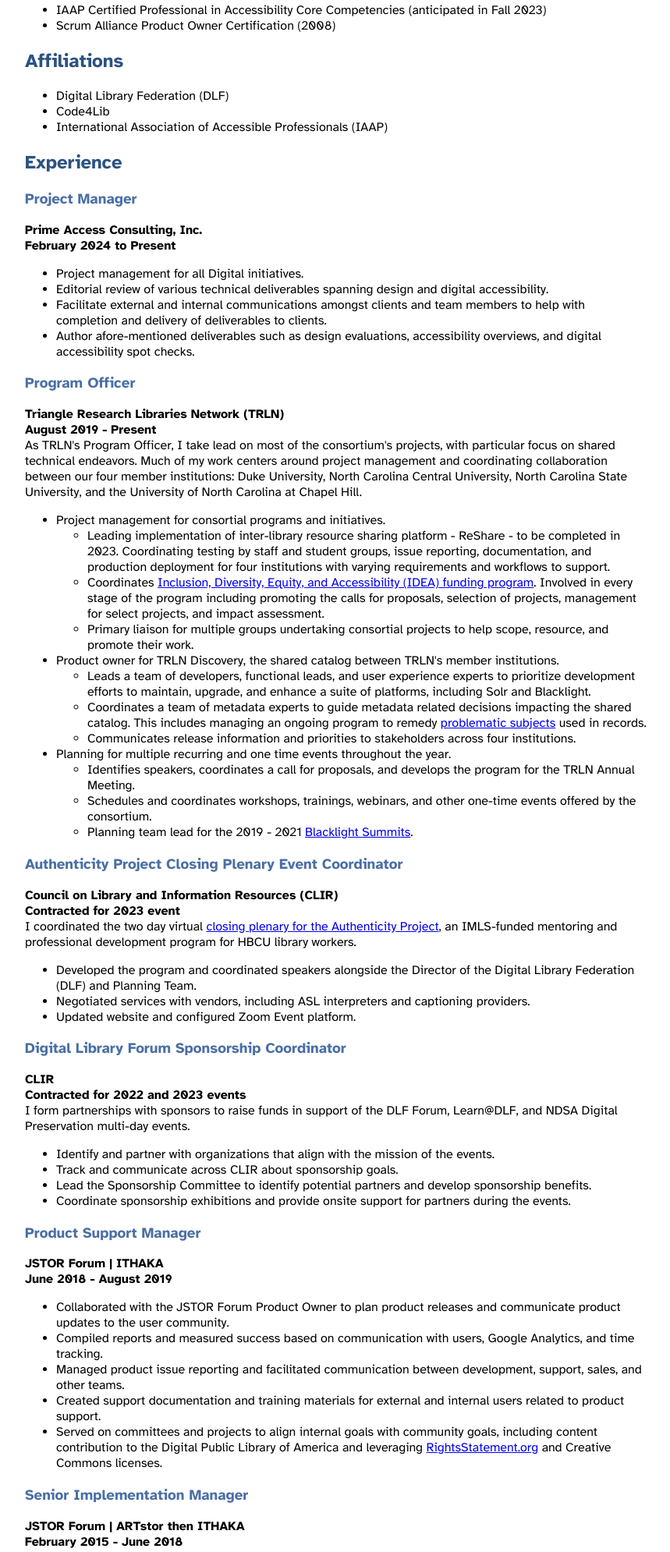
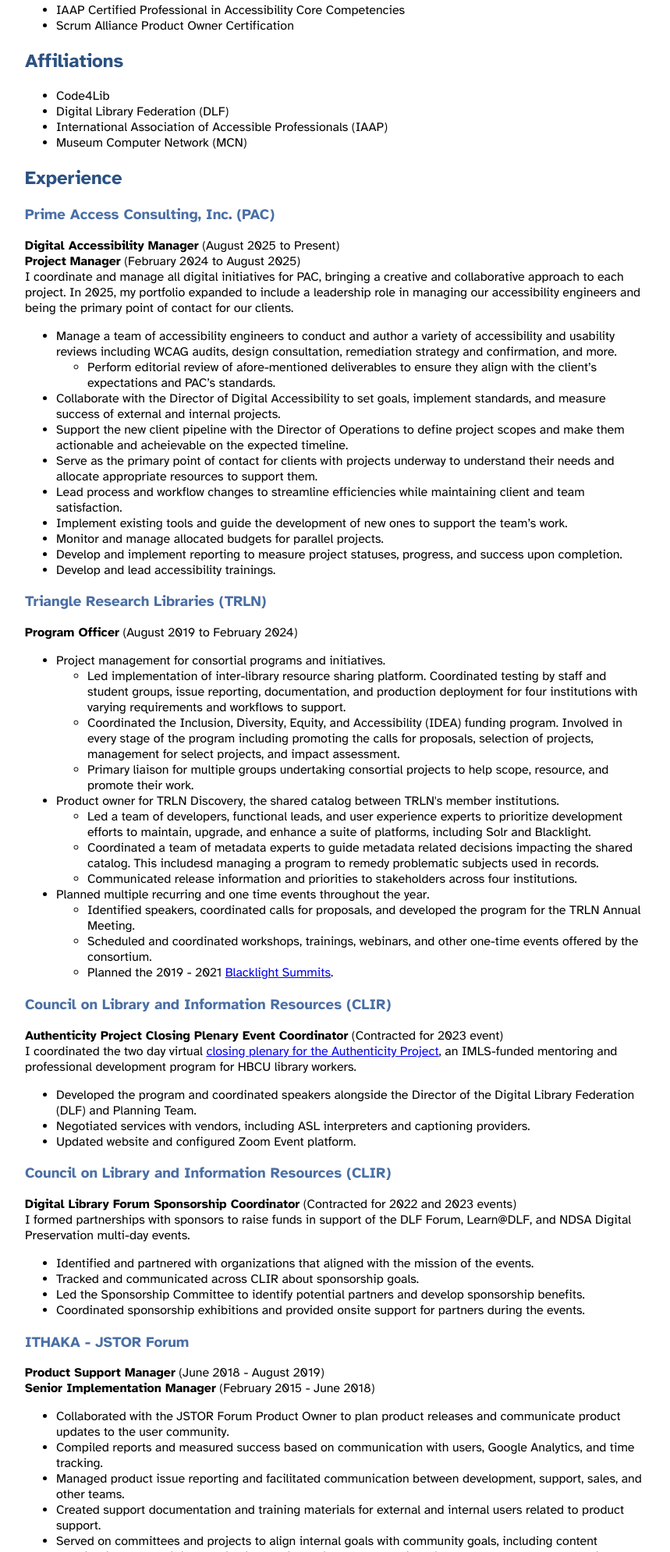
Before and after one commit to kellysmithfarrell/resume, a plain HTML site: page index.html in a window 1280 px wide. Shown: the part 391-2381 px from the top of the page at 78% size, without its empty margins (208-1067 px from the left). Drawn offline with Linux system fonts and the light colour scheme.

Commit message:
Update index.html

```diff
--- a/index.html
+++ b/index.html
@@ -59,139 +59,94 @@
 <body>
 
 <main>
-<h1>Kelly Smith Farrell</h1>
-
-<h2>Education &amp; Certifications</h2>
-
-<h3>University of North Carolina at Chapel Hill</h3>
-<p>Master of Science in Library Science (2011)<br>
-Research focus: Visual information seeking and literacy.</p>
-
-<h3>Georgia State University</h3>
-<p>Bachelor of Arts: History (2008)<br>
-Research focus: Southern women's groups and their involvement in the early 20th century eugenics movement in the United States.</p>
-
-<h3>Continuing Education</h3>
+<h1 id='Kelly Smith Farrell'>Kelly Smith Farrell</h1><h2 id='Education & Certifications'>Education & Certifications</h2><h3 id='University of North Carolina at Chapel Hill'>University of North Carolina at Chapel Hill</h3><p>Master of Science in Library Science (2011)<br>
+Research focus: Visual information seeking and literacy.</p><h3 id='Georgia State University'>Georgia State University</h3><p>Bachelor of Arts: History (2008)<br>
+Research focus: Southern women's groups and their involvement in the early 20th century eugenics movement in the United States.</p><h3 id='Continuing Education'>Continuing Education</h3><ul>
+<li>IAAP Certified Professional in Accessibility Core Competencies</li>
+<li>Scrum Alliance Product Owner Certification</li>
+</ul><h2 id='Affiliations'>Affiliations</h2><ul>
+<li>Code4Lib</li>
+<li>Digital Library Federation (DLF)</li>
+<li>International Association of Accessible Professionals (IAAP)</li>
+<li>Museum Computer Network (MCN)</li>
+</ul><h2 id='Experience'>Experience</h2><h3 id='Prime Access Consulting, Inc. (PAC)'>Prime Access Consulting, Inc. (PAC)</h3><p><b>Digital Accessibility Manager</b> (August 2025 to Present)<br>
+<b>Project Manager</b> (February 2024 to August 2025)<br>
+I coordinate and manage all digital initiatives for PAC, bringing a creative and collaborative approach to each project. In 2025, my portfolio expanded to include a leadership role in managing our accessibility engineers and being the primary point of contact for our clients.</p><ul>
+<li>Manage a team of accessibility engineers to conduct and author a variety of accessibility and usability reviews including WCAG audits, design consultation, remediation strategy and confirmation, and more.
 <ul>
-<li>IAAP Certified Professional in Accessibility Core Competencies (anticipated in Fall 2023)</li>
-<li>Scrum Alliance Product Owner Certification (2008)</li>
+<li>Perform editorial review of afore-mentioned deliverables to ensure they align with the client’s expectations and PAC’s standards.</li>
 </ul>
-
-<h2>Affiliations</h2>
-<ul>
-<li>Digital Library Federation (DLF)</li>
-<li>Code4Lib</li>
-<li>International Association of Accessible Professionals (IAAP)</li>
-</ul>
-
-<h2>Experience</h2>
-
-<h3>Project Manager</h3>
-<p><strong>Prime Access Consulting, Inc.</strong><br>
-<strong>February 2024 to Present</strong></p>
-<ul>
-<li>Project management for all Digital initiatives.</li>
-<li>Editorial review of various technical deliverables spanning design and digital accessibility.</li>
-<li>Facilitate external and internal communications amongst clients and team members to help with completion and delivery of deliverables to clients.</li>
-<li>Author afore-mentioned deliverables such as design evaluations, accessibility overviews, and digital accessibility spot checks.</li>
-</ul>
-
-<h3>Program Officer</h3>
-<p><strong>Triangle Research Libraries Network (TRLN)</strong><br>
-<strong>August 2019 - Present</strong><br>
-As TRLN's Program Officer, I take lead on most of the consortium's projects, with particular focus on shared technical endeavors. Much of my work centers around project management and coordinating collaboration between our four member institutions: Duke University, North Carolina Central University, North Carolina State University, and the University of North Carolina at Chapel Hill.</p>
-<ul>
+</li>
+<li>Collaborate with the Director of Digital Accessibility to set goals, implement standards, and measure success of external and internal projects.</li>
+<li>Support the new client pipeline with the Director of Operations to define project scopes and make them actionable and acheievable on the expected timeline.</li>
+<li>Serve as the primary point of contact for clients with projects underway to understand their needs and allocate appropriate resources to support them.</li>
+<li>Lead process and workflow changes to streamline efficiencies while maintaining client and team satisfaction.</li>
+<li>Implement existing tools and guide the development of new ones to support the team’s work.</li>
+<li>Monitor and manage allocated budgets for parallel projects.</li>
+<li>Develop and implement reporting to measure project statuses, progress, and success upon completion.</li>
+<li>Develop and lead accessibility trainings.</li>
+</ul><h3 id='Triangle Research Libraries (TRLN)'>Triangle Research Libraries (TRLN)</h3><p><b>Program Officer</b> (August 2019 to February 2024)</p><ul>
 <li>Project management for consortial programs and initiatives.
 <ul>
-  <li>Leading implementation of inter-library resource sharing platform - ReShare - to be completed in 2023. Coordinating testing by staff and student groups, issue reporting, documentation, and production deployment for four institutions with varying requirements and workflows to support.</li>
-  <li>Coordinates <a href="https://trln.org/trln-idea-funding/">Inclusion, Diversity, Equity, and Accessibility (IDEA) funding program</a>. Involved in every stage of the program including promoting the calls for proposals, selection of projects, management for select projects, and impact assessment.</li>
+<li>Led implementation of inter-library resource sharing platform. Coordinated testing by staff and student groups, issue reporting, documentation, and production deployment for four institutions with varying requirements and workflows to support.</li>
+<li>Coordinated the Inclusion, Diversity, Equity, and Accessibility (IDEA) funding program. Involved in every stage of the program including promoting the calls for proposals, selection of projects, management for select projects, and impact assessment.</li>
 <li>Primary liaison for multiple groups undertaking consortial projects to help scope, resource, and promote their work.</li>
 </ul>
 </li>
 <li>Product owner for TRLN Discovery, the shared catalog between TRLN's member institutions.
 <ul>
-  <li>Leads a team of developers, functional leads, and user experience experts to prioritize development efforts to maintain, upgrade, and enhance a suite of platforms, including Solr and Blacklight.</li>
-  <li>Coordinates a team of metadata experts to guide metadata related decisions impacting the shared catalog. This includes managing an ongoing program to remedy <a href="https://trln.org/resources/subject-remapping/">problematic subjects</a> used in records.</li>
-  <li>Communicates release information and priorities to stakeholders across four institutions.</li>
+<li>Led a team of developers, functional leads, and user experience experts to prioritize development efforts to maintain, upgrade, and enhance a suite of platforms, including Solr and Blacklight.</li>
+<li>Coordinated a team of metadata experts to guide metadata related decisions impacting the shared catalog. This includesd managing a program to remedy problematic subjects used in records.</li>
+<li>Communicated release information and priorities to stakeholders across four institutions.</li>
 </ul>
 </li>
-<li>Planning for multiple recurring and one time events throughout the year.
+<li>Planned multiple recurring and one time events throughout the year.
 <ul>
-  <li>Identifies speakers, coordinates a call for proposals, and develops the program for the TRLN Annual Meeting.</li>
-  <li>Schedules and coordinates workshops, trainings, webinars, and other one-time events offered by the consortium.</li>
-  <li>Planning team lead for the 2019 - 2021 <a href="https://github.com/projectblacklight/blacklight/wiki/Blacklight-Summits-and-Events">Blacklight Summits</a>.</li>
+<li>Identified speakers, coordinated calls for proposals, and developed the program for the TRLN Annual Meeting.</li>
+<li>Scheduled and coordinated workshops, trainings, webinars, and other one-time events offered by the consortium.</li>
+<li>Planned the 2019 - 2021 <a href='https://github.com/projectblacklight/blacklight/wiki/Blacklight-Summits-and-Events'>Blacklight Summits</a>.</li>
 </ul>
 </li>
-</ul>
-
-<h3>Authenticity Project Closing Plenary Event Coordinator</h3>
-<p><strong>Council on Library and Information Resources (CLIR)</strong><br>
-<strong>Contracted for 2023 event</strong><br>
-I coordinated the two day virtual <a href="https://authenticity.diglib.org/">closing plenary for the Authenticity Project</a>, an IMLS-funded mentoring and professional development program for HBCU library workers.</p>
-<ul>
+</ul><h3 id='Council on Library and Information Resources (CLIR)'>Council on Library and Information Resources (CLIR)</h3><p><b>Authenticity Project Closing Plenary Event Coordinator</b> (Contracted for 2023 event)<br>
+I coordinated the two day virtual <a href='https://authenticity.diglib.org/'>closing plenary for the Authenticity Project</a>, an IMLS-funded mentoring and professional development program for HBCU library workers.</p><ul>
 <li>Developed the program and coordinated speakers alongside the Director of the Digital Library Federation (DLF) and Planning Team.</li>
 <li>Negotiated services with vendors, including ASL interpreters and captioning providers.</li>
 <li>Updated website and configured Zoom Event platform.</li>
-</ul>
-
-<h3>Digital Library Forum Sponsorship Coordinator</h3>
-<p><strong>CLIR</strong><br>
-<strong>Contracted for 2022 and 2023 events</strong><br>
-I form partnerships with sponsors to raise funds in support of the DLF Forum, Learn@DLF, and NDSA Digital Preservation multi-day events.</p>
-<ul>
-<li>Identify and partner with organizations that align with the mission of the events.</li>
-<li>Track and communicate across CLIR about sponsorship goals.</li>
-<li>Lead the Sponsorship Committee to identify potential partners and develop sponsorship benefits.</li>
-<li>Coordinate sponsorship exhibitions and provide onsite support for partners during the events.</li>
-</ul>
-
-<h3>Product Support Manager</h3>
-<p><strong>JSTOR Forum | ITHAKA</strong><br>
-<strong>June 2018 - August 2019</strong></p>
-<ul>
+</ul><h3 id='Council on Library and Information Resources (CLIR)'>Council on Library and Information Resources (CLIR)</h3><p><b>Digital Library Forum Sponsorship Coordinator</b> (Contracted for 2022 and 2023 events)<br>
+I formed partnerships with sponsors to raise funds in support of the DLF Forum, Learn@DLF, and NDSA Digital Preservation multi-day events.</p><ul>
+<li>Identified and partnered with organizations that aligned with the mission of the events.</li>
+<li>Tracked and communicated across CLIR about sponsorship goals.</li>
+<li>Led the Sponsorship Committee to identify potential partners and develop sponsorship benefits.</li>
+<li>Coordinated sponsorship exhibitions and provided onsite support for partners during the events.</li>
+</ul><h3 id='ITHAKA - JSTOR Forum'>ITHAKA - JSTOR Forum</h3><p><b>Product Support Manager</b> (June 2018 - August 2019)<br>
+<b>Senior Implementation Manager</b> (February 2015 - June 2018)</p><ul>
 <li>Collaborated with the JSTOR Forum Product Owner to plan product releases and communicate product updates to the user community.</li>
 <li>Compiled reports and measured success based on communication with users, Google Analytics, and time tracking.</li>
 <li>Managed product issue reporting and facilitated communication between development, support, sales, and other teams.</li>
 <li>Created support documentation and training materials for external and internal users related to product support.</li>
-<li>Served on committees and projects to align internal goals with community goals, including content contribution to the Digital Public Library of America and leveraging <a href="https://rightsstatements.org">RightsStatement.org</a> and Creative Commons licenses.</li>
-</ul>
-
-<h3>Senior Implementation Manager</h3>
-<p><strong>JSTOR Forum | ARTstor then ITHAKA</strong><br>
-<strong>February 2015 - June 2018</strong></p>
-<ul>
+<li>Served on committees and projects to align internal goals with community goals, including content contribution to the Digital Public Library of America and leveraging <a href='https://rightsstatements.org'>RightsStatement.org</a> and Creative Commons licenses.</li>
 <li>Worked directly with users to trial, onboard, build, and share their digital collections.</li>
 <li>Investigated issue reports, escalated to development teams, and kept users informed of status.</li>
 <li>Consulted on digital projects for institutions with complex workflows to meet their goals and community standards.</li>
 <li>Migrated digital projects into JSTOR Forum from legacy platforms on behalf of institutions.</li>
 <li>Provided regular training, user group meetings, and other outreach opportunities.</li>
-</ul>
-
-<h3>Visual Resources Librarian</h3>
-<p><strong>Digital Scholarship Services &amp; Department of Art | Lafayette College</strong><br>
-<strong>January 2012 - December 2014</strong></p>
-<ul>
+</ul><h3 id='Lafayette College'>Lafayette College</h3><p><b>Visual Resources Librarian</b> (January 2012 - December 2014)</p><ul>
 <li>Curated the college's visual resources collection used for research and teaching.</li>
 <li>Developed and managed projects such as digitization of art works from the Experimental Printmaking Institute.</li>
 <li>Provided research and instruction services to faculty, staff, and students.</li>
-</ul>
-
-<h2>Professional Skills</h2>
-<ul>
-<li>Editing and Reporting Software: Adobe Creative Suite and Tableau</li>
-<li>Workflow and Communication Management: Jira, Confluence, Asana, Zendesk, and Trello</li>
-<li>Standards &amp; Languages: WCAG, ARIA, Dublin Core, VRA Core, and MARC</li>
-<li>Library Systems: ILLiad, Relais D2D, and ReShare Returnables</li>
-</ul>
-
-<h2>Publications and Presentations</h2>
-<ul>
-<li>Ashmore, B., Farrell, K., Kilb, M., Martin, V., Wickes, A. (2022). TRLN Guide to Negotiating Accessibility in E-Resource Licenses. <a href="http://bit.ly/trln-a11y-eresource-license">bit.ly/trln-a11y-eresource-license</a></li>
-<li>Farrell, Kelly. &ldquo;Remapping LC Subject Headings in TRLN Discovery.&rdquo; Presentation for RUSA Decolonizing the Catalog: Anti-Racist Description Practices from Authority Records to Discovery Layers. 2021. <a href="https://docs.google.com/presentation/d/18eXb3egTCnqI3VvxWOTGyrwi3OPHf8Yo_ZfGa-fsK1Y">https://docs.google.com/presentation/d/18eXb3egTCnqI3VvxWOTGyrwi3OPHf8Yo_ZfGa-fsK1Y</a></li>
-<li>Moderated &ldquo;Critical Information Literacy in Art &amp; Design Libraries.&rdquo; Presentation at the annual conference of the Art Libraries Society of North America in New Orleans, LA, 2017.</li>
-<li>Smith, Kelly A. &ldquo;Back to Basics &ndash; Cataloging Workflows and Solutions.&rdquo; Presentation at annual conference of the Visual Resources Association in Milwaukee, WI, 2014. <a href="http://www.slideshare.net/VisResAssoc/vra-2014-backtobasicssmith">http://www.slideshare.net/VisResAssoc/vra-2014-backtobasicssmith</a></li>
-<li>Smith, Kelly A. &ldquo;Image Seeking and Use Practices of Graduate History Students: Avenues to Incorporating Visual Literacy.&rdquo; Presentation at annual conference of the Visual Resources Association in Providence, RI, 2013. <a href="http://www.slideshare.net/VisResAssoc/vra-2013-pedagogical-studies-in-visual-literacy-smith">http://www.slideshare.net/VisResAssoc/vra-2013-pedagogical-studies-in-visual-literacy-smith</a></li>
-<li>Smith, Kelly A. &ldquo;Image seeking and use by graduate history students: An exploratory study.&rdquo; Master's paper, University of North Carolina at Chapel Hill, 2011. <a href="https://cdr.lib.unc.edu/record/uuid:7a82ddb2-cfeb-4985-88a8-d62fa27bd301">https://cdr.lib.unc.edu/record/uuid:7a82ddb2-cfeb-4985-88a8-d62fa27bd301</a></li>
+</ul><h2 id='Professional Skills'>Professional Skills</h2><ul>
+<li>Well versed in project, workflow, and communication management systems, such as Github, Jira, Confluence, Asana, Zendesk, and Trello.</li>
+<li>Working knowledge of accessibility guidelines, standards, and legislation including WCAG, EN 301 549, ARIA, ADA, and EAA.</li>
+<li>Editing and Reporting Software: Adobe Creative Suite, Tableau, and Highcharts</li>
+<li>Cataloging standards: MARC, Dublin Core, and VRA Core.</li>
+<li>Strong understanding of a variety of library systems including ILS and resource sharing platforms.</li>
+</ul><h2 id='Publications and Presentations'>Publications and Presentations</h2><ul>
+<li>Ashmore, B., Farrell, K., Kilb, M., Martin, V., Wickes, A. (2022). TRLN Guide to Negotiating Accessibility in E-Resource Licenses. <a href='http://bit.ly/trln-a11y-eresource-license'>bit.ly/trln-a11y-eresource-license</a></li>
+<li>Farrell, Kelly. “Remapping LC Subject Headings in TRLN Discovery.” Presentation for RUSA Decolonizing the Catalog: Anti-Racist Description Practices from Authority Records to Discovery Layers. 2021. <a href='https://docs.google.com/presentation/d/18eXb3egTCnqI3VvxWOTGyrwi3OPHf8Yo_ZfGa-fsK1Y'>https://docs.google.com/presentation/d/18eXb3egTCnqI3VvxWOTGyrwi3OPHf8Yo_ZfGa-fsK1Y</a></li>
+<li>Moderated “Critical Information Literacy in Art & Design Libraries.” Presentation at the annual conference of the Art Libraries Society of North America in New Orleans, LA, 2017.</li>
+<li>Smith, Kelly A. “Back to Basics – Cataloging Workflows and Solutions.” Presentation at annual conference of the Visual Resources Association in Milwaukee, WI, 2014. <a href='http://www.slideshare.net/VisResAssoc/vra-2014-backtobasicssmith'>http://www.slideshare.net/VisResAssoc/vra-2014-backtobasicssmith</a></li>
+<li>Smith, Kelly A. “Image Seeking and Use Practices of Graduate History Students: Avenues to Incorporating Visual Literacy.” Presentation at annual conference of the Visual Resources Association in Providence, RI, 2013. <a href='http://www.slideshare.net/VisResAssoc/vra-2013-pedagogical-studies-in-visual-literacy-smith'>http://www.slideshare.net/VisResAssoc/vra-2013-pedagogical-studies-in-visual-literacy-smith</a></li>
+<li>Smith, Kelly A. “Image seeking and use by graduate history students: An exploratory study.” Master's paper, University of North Carolina at Chapel Hill, 2011. <a href='https://cdr.lib.unc.edu/record/uuid:7a82ddb2-cfeb-4985-88a8-d62fa27bd301'>https://cdr.lib.unc.edu/record/uuid:7a82ddb2-cfeb-4985-88a8-d62fa27bd301</a></li>
 </ul>
 </main>
 
```
Lines whose indentation alone changed are shown as unchanged.
